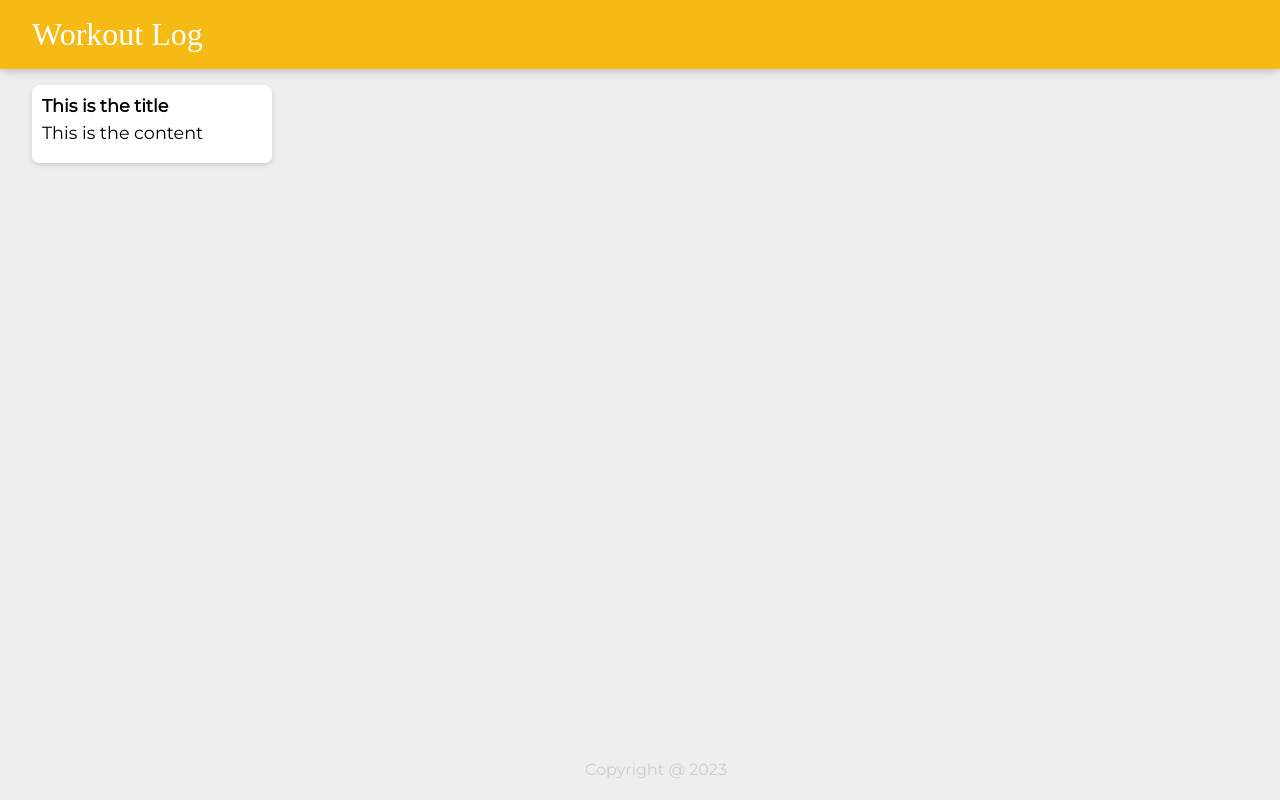
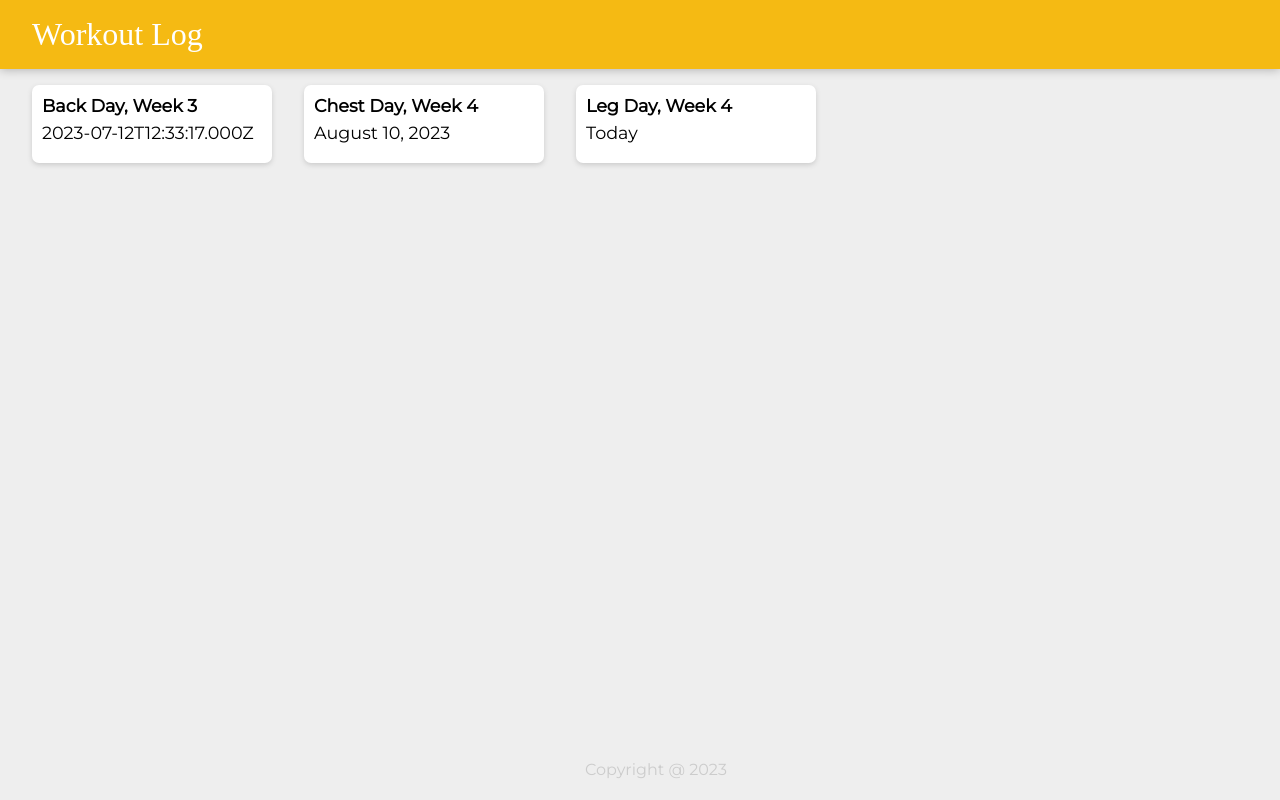
Before and after one commit to abu-ullah/WorkoutLog-App, a React (Create React App) app: page / in a window 1280 px wide. Built offline with nearby package versions, Linux system fonts and the light colour scheme; a web font is replaced by a local one.

Commit message:
Adding Log Component Props

```diff
--- a/src/components/App.jsx
+++ b/src/components/App.jsx
@@ -7,7 +7,18 @@ function App() {
     return (
         <div>
             <Header />
-            <Log />
+            <Log
+                name="Back Day, Week 3"
+                last_updated="2023-07-12T12:33:17.000Z"
+            />
+            <Log
+                name="Chest Day, Week 4"
+                last_updated="August 10, 2023"
+            />
+            <Log
+                name="Leg Day, Week 4"
+                last_updated="Today"
+            />
             <Footer />
         </div>
     );
--- a/src/components/Log.jsx
+++ b/src/components/Log.jsx
@@ -1,10 +1,10 @@
 import React from "react";
 
-function Log() {
+function Log(props) {
     return (
         <div className="log">
-            <h1>This is the title</h1>
-            <p>This is the content</p>
+            <h1>{props.name}</h1>
+            <p>{props.last_updated}</p>
         </div>
     );
 }
```
